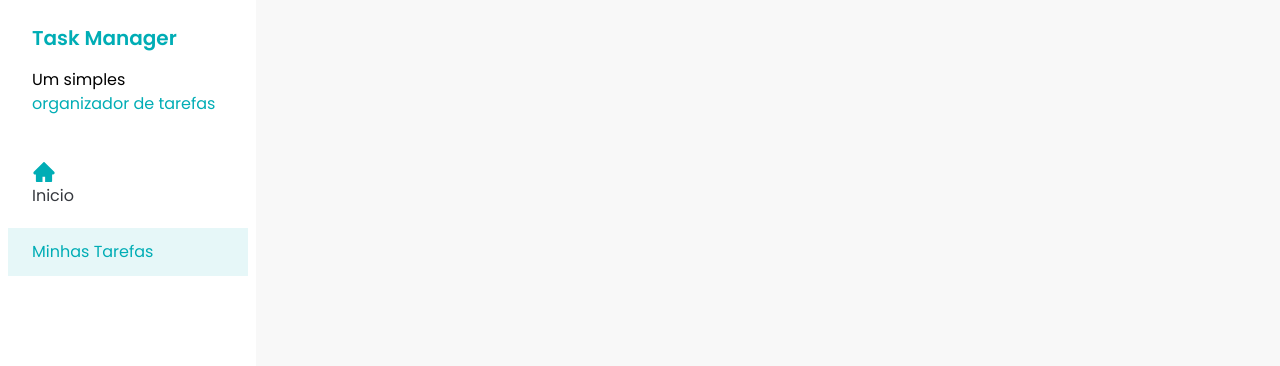
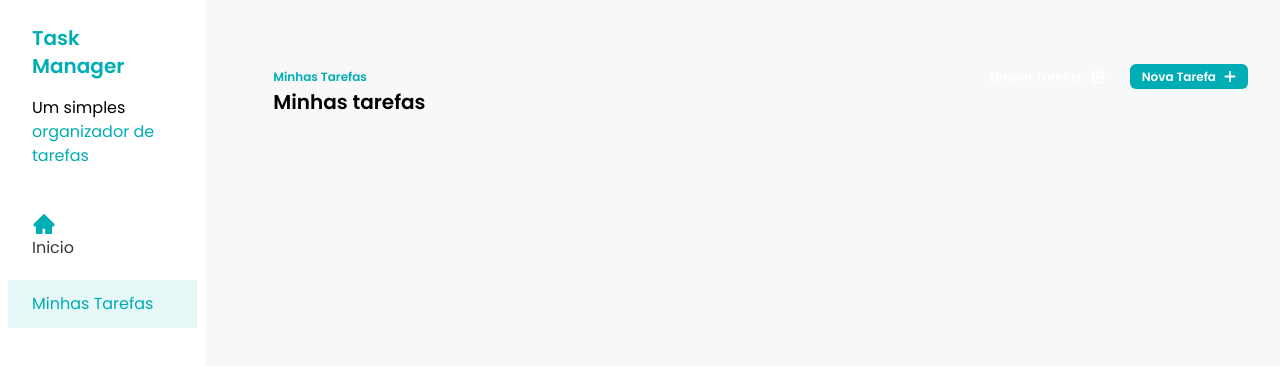
Before and after one commit to AldairRochaofc/TaskManager, a React (Vite) app: page / in a window 1280 px wide. Shown: the top 366 px of the page. Built offline with nearby package versions, Linux system fonts and the light colour scheme.

Commit message:
feat: add initial Task and Button components

```diff
--- a/src/App.jsx
+++ b/src/App.jsx
@@ -1,9 +1,10 @@
 import Sidebar from "./assets/components/Sidebar"
-
+import Tasks from "./assets/components/Tasks"
 function App() {
   return (
-    <div>
+    <div className="flex gap-9">
       <Sidebar />
+      <Tasks />
     </div>
   )
 }
--- /dev/null
+++ b/src/assets/components/Button.jsx
@@ -0,0 +1,18 @@
+const Button = ({ children, variant = "primary" }) => {
+  const getVariantClasses = () => {
+    if (variant === "primary") {
+      return "bg-[#00ADB5] text-white"
+    }
+    if (variant === "ghost") {
+      return "bg-transparent text-[#818181]"
+    }
+  }
+  return (
+    <button
+      className={`flex items-center gap-2 rounded-md bg-[#00ADB5] px-3 py-1 text-xs font-semibold text-white transition hover:opacity-75 ${getVariantClasses()}`}
+    >
+      {children}
+    </button>
+  )
+}
+export default Button
--- a/src/assets/components/Tasks.jsx
+++ b/src/assets/components/Tasks.jsx
@@ -1 +1,31 @@
-function Tasks() {}
+import Button from "./Button"
+import AddIcon from "../../assets/icons/add.svg?react"
+import TrashIcon from "../../assets/icons/trash-2.svg?react"
+const Tasks = () => {
+  return (
+    <div className="w-full px-8 py-16">
+      <div className="flex w-full justify-between">
+        <div>
+          <span className="text-xs font-semibold text-[#00ADB5]">
+            Minhas Tarefas
+          </span>
+          <h2 className="text-xl font-semibold">Minhas tarefas</h2>
+        </div>
+
+        <div>
+          <div className="item-center flex gap-3">
+            <Button variant="ghost">
+              Limpar Tarefas
+              <TrashIcon />
+            </Button>
+            <Button>
+              Nova Tarefa
+              <AddIcon />
+            </Button>
+          </div>
+        </div>
+      </div>
+    </div>
+  )
+}
+export default Tasks
```
Also changed, not shown: src/assets/icons/add.svg (added), src/assets/icons/trash-2.svg (added).
